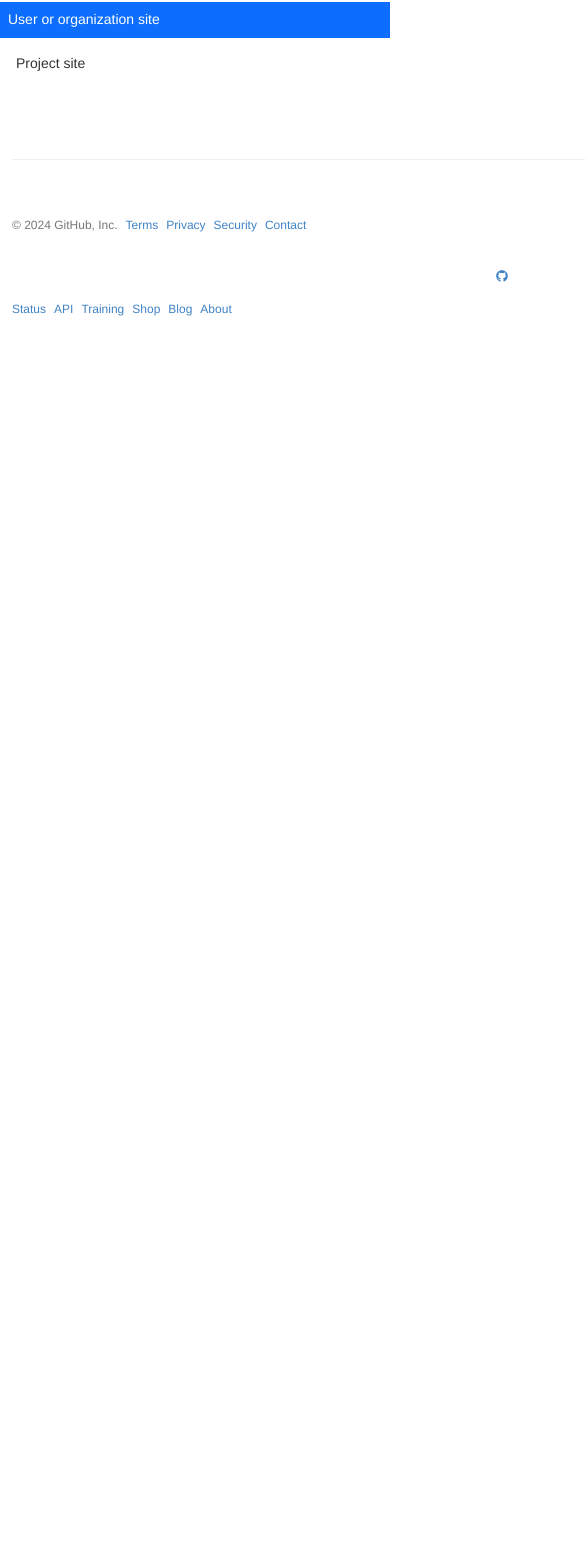
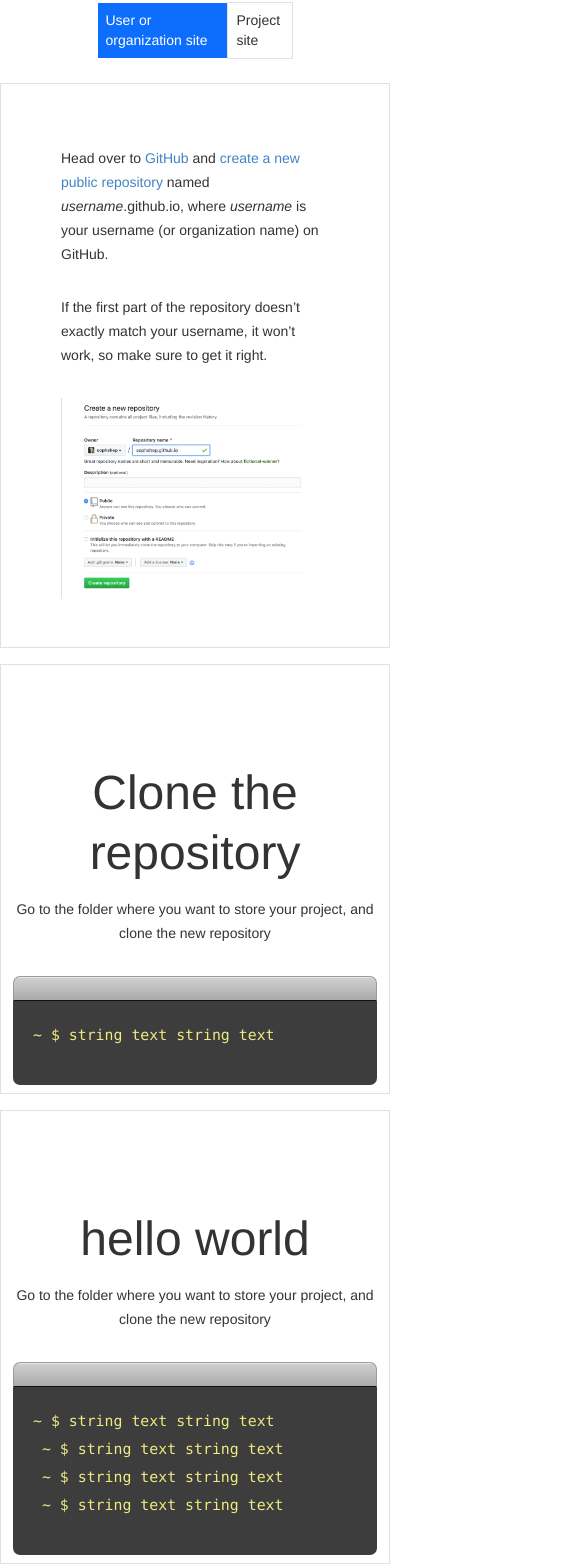
Before and after one commit to andrijaJ01/github-pages-clone, a React (Create React App) app: page / in a window 390 px wide. Shown: the part 1192-2760 px from the top of the page, 585 px wide, since content can reach past the window. Before the commit the page ends 1581 px from the top, so only its background shows below. Built offline with nearby package versions, Linux system fonts and the light colour scheme.

Commit message:
fix responsiveness of the page components

```diff
--- a/src/App.js
+++ b/src/App.js
@@ -4,7 +4,7 @@ import HeroSpot from "./components/Hero";
 import TutorialSection from "./components/Tutorial";
 import Footer from "./components/Footer";
 import NextSteps from "./components/NextSteps";
-import "bootstrap/dist/css/bootstrap.min.css";
+
 import { BrowserRouter as Router } from "react-router-dom";
 
 function App() {
@@ -15,10 +15,11 @@ function App() {
                 <Row>
                     <Col className="mx-auto" xs={12} md={8}>
                         <TutorialSection />
-                        <Footer />
+
                     </Col>
                 </Row>
             </Container>
+            <Footer />
         </Router>
     );
 }
--- a/src/components/Footer/index.jsx
+++ b/src/components/Footer/index.jsx
@@ -2,25 +2,23 @@ import React from 'react';
 import { Row, Col } from 'react-bootstrap';
 import './style.scss';
 import { FaGithub } from "react-icons/fa";
-import {  Link } from "react-router-dom";
+import { Link } from "react-router-dom";
 
 const Footer = () => {
   return (
-      <footer>
-        <Row className="d-flex-inline align-items-center justify-content-center">
-          <Col xs={12} md={4} className="d-flex gap-2">
+    <section className="footer mx-0">
+      <Row className="align-items-center justify-content-center">
+        <Col xs={12} md={4} className="d-flex flex-wrap justify-content-center justify-content-md-start mb-3 mb-md-0 gap-2">
           <p>&copy; 2024 GitHub, Inc.</p>
           <p><Link to="https://docs.github.com/en/github/site-policy/github-terms-of-service">Terms</Link></p>
           <p><Link to="https://docs.github.com/en/github/site-policy/github-privacy-statement">Privacy</Link></p>
           <p><Link to="https://github.com/security">Security</Link></p>
           <p><Link to="https://support.github.com">Contact</Link></p>
         </Col>
-          <Col xs={12} md={4} className="text-center">
-            <Link to="/">
+        <Col xs={12} md={4} className="text-center mb-3 mb-md-0">
           <FaGithub />
-            </Link>
         </Col>
-          <Col xs={12} md={4} className="d-flex gap-2">
+        <Col xs={12} md={4} className="d-flex flex-wrap justify-content-center justify-content-md-end gap-2">
           <p><Link to="https://www.githubstatus.com/">Status</Link></p>
           <p><Link to="https://docs.github.com/rest">API</Link></p>
           <p><Link to="https://training.github.com">Training</Link></p>
@@ -29,7 +27,7 @@ const Footer = () => {
           <p><Link to="https://github.com/about">About</Link></p>
         </Col>
       </Row>
-      </footer>
+    </section>
   );
 };
 
--- a/src/components/Tutorial/QuestionsTab/index.jsx
+++ b/src/components/Tutorial/QuestionsTab/index.jsx
@@ -1,16 +1,11 @@
 import React, { useState } from 'react';
 import { Row, Col, Image } from 'react-bootstrap';
 import '../style.scss';
-import ghdesktop from "../../../assets/ghdesktop.png";
-import found from     "../../../assets/foundation.png"
+import found from     "../../../assets/img-right.png"
 import ShellCodeBlock from '../../UI/Terminal';
 
 const QuestionTabsSection = () => {
-  const [questionTab, setQuestionTab] = useState('option-terminal');
 
-  const handleTabClick = (tabId) => {
-    setQuestionTab(tabId);
-  };
   const terminalContent=[
     `~ $ string text string text`,
 `~ $ string text string text
@@ -21,76 +16,8 @@ const QuestionTabsSection = () => {
   ];
   return (
     <section>
-      {/*
-      <Row id="user-site" className="tutorial-list wrapper active">
-     <Col xs={12} md={6} lg={7} className="image-right">
-          <p>Head over to <a href="https://github.com">GitHub</a> and <a data-proofer-ignore="true" href="https://github.com/new">create a new public repository</a> named <em>username</em>.github.io, where <em>username</em> is your username (or organization name) on GitHub.</p>
-          <p className="details">If the first part of the repository doesn’t exactly match your username, it won’t work, so make sure to get it right.</p>
-        </Col>
 
-        <Col xs={12} md={6} lg={5} className="question">
-          <h4>What git client are you using?</h4>
-          <Row className="tabs">
-            <Col xs={4}>
-              <a
-                id="option-terminal"
-                href="#terminal-step-1"
-                className={`tab-link ${questionTab === 'option-terminal' ? 'selected' : ''}`}
-                onClick={() => handleTabClick('option-terminal')}
-              >
-                A terminal
-              </a>
-            </Col>
-            <Col xs={4}>
-              <a
-                id="option-desktop"
-                href="#setup-in-desktop"
-                className={`tab-link ${questionTab === 'option-desktop' ? 'selected' : ''}`}
-                onClick={() => handleTabClick('option-desktop')}
-              >
-                GitHub Desktop
-              </a>
-            </Col>
-            <Col xs={4}>
-              <a
-                id="option-newuser"
-                href="#new-user-step-1"
-                className={`tab-link ${questionTab === 'option-newuser' ? 'selected' : ''}`}
-                onClick={() => handleTabClick('option-newuser')}
-              >
-                I don't know
-              </a>
-            </Col>
-          </Row>
-        </Col>
-
-        <Col xs={12} className={`question-step ${questionTab !== 'option-newuser' ? 'hidden' : ''} image-right`}>
-          <h4>Download GitHub Desktop</h4>
-          <p>GitHub Desktop is a great way to use Git and GitHub on macOS and Windows.</p>
-          <a className="desktop-download" href="https://desktop.github.com"><span className="icon"></span>Download GitHub Desktop</a>
-          <Image src={ghdesktop} width="100%" alt="GitHub Desktop screenshot" className="full-size" />
-        </Col>
-
-        <Col xs={12} className={`question-step ${questionTab !== 'option-terminal' ? 'hidden' : ''} image-right`}>
-          <h4>Clone the repository</h4>
-          <p>Go to the folder where you want to store your project, and clone the new repository:</p>
-          <div className="terminal">
-            <div className="header"></div>
-            <div className="shell">
-              <p><span className="path">~</span><span className="prompt">$</span>git clone https://github.com/<em>username</em>/<em>username</em>.github.io</p>
-            </div>
-          </div>
-        </Col>
-
-        <Col xs={12} className={`question-step ${questionTab !== 'option-desktop' ? 'hidden' : ''} image-right`}>
-          <h4>Clone the repository</h4>
-          <p>Click the "Set up in Desktop" button. When the GitHub desktop app opens, save the project.</p>
-          <p className="details">If the app doesn't open, launch it and clone the repository from the app.</p>
-        </Col>
-      </Row>
-      */}
-
-      <Row classname="my-2">
+      <Row className="my-2 p-5 border">
         <Col className='d-flex'>
         <Row>
         <Col md={7}>
@@ -104,29 +31,22 @@ const QuestionTabsSection = () => {
         </Col>
       </Row>
 
-      <Row classname>
-        {/*
-        TODO tabs switcher for this section
-        Terminal,Desktop and I dont know tab
-        */}
-      </Row>
 
         <Row>
-        <Col md={12} className='text-center my-3'>
+        <Col md={12} className=' my-2 py-2 text-center border' >
         <h1>Clone the repository</h1>
         <p>Go to the folder where you want to store your project, and clone the new repository</p>
         <ShellCodeBlock content={terminalContent[0]}
         />
         </Col>
+        </Row>
+        <Row>
 
-        <Col md={12} className='text-center my-3'>
+        <Col md={12} className='my-2 py-2 text-center border'>
         <h1>hello world</h1>
-        <p></p>
-        <ShellCodeBlock content={terminalContent[1]}
-        />
+        <p>Go to the folder where you want to store your project, and clone the new repository</p>
+        <ShellCodeBlock content={terminalContent[1]}/>
         </Col>
-
-
         </Row>
 
     </section>
--- a/src/components/Tutorial/index.jsx
+++ b/src/components/Tutorial/index.jsx
@@ -1,13 +1,9 @@
-import React, { useState } from "react";
+import React from "react";
 import { Row, Col } from "react-bootstrap";
 import QuestionTabsSection from "./QuestionsTab";
 
 const TutorialSection = () => {
-    const [activeRow, setActiveRow] = useState("user-site");
 
-    const handleRowChange = (rowId) => {
-        setActiveRow(rowId);
-    };
 
     return (
         <section className="mb-5">
@@ -24,30 +20,25 @@ const TutorialSection = () => {
                 </Col>
             </Row>
             <Row className="my-3 align-items-center">
-                {/* <Row>
-            <Col md={8} xs={8} className={`align-items-center bg-primary ${activeRow === 'user-site' ? 'selected' : ''}`} onClick={() => handleRowChange('user-site')}>
-              <Link to="#user-site" className="lh-1em p-2 position-relatilasve text-light">User or organization site</Link>
-            </Col>
-            <Col md={3} xs={3} className={`d-inline-block p-2 fs-15px bg-light ${activeRow === 'project-site' ? 'selected' : ''}`} onClick={() => handleRowChange('project-site')}>
-              <Link to="#project-site" className="lh-1em position-relative text-dark">Project site</Link>
-            </Col>
-          </Row> */}
-                <Col md={3}></Col>
-                <Col md={4} className={`bg-primary p-2 text-white`}>
+
+                <Col xs={3} md={3}></Col>
+                <Col xs={4} md={4} className={`bg-primary p-2 text-white border-right-0 rounded-left hover-overlay`}>
                     User or organization site
+
                 </Col>
-                <Col className={`p-3`}>Project site</Col>
-                <Col md={3}></Col>
+                <Col className={`p-2 border border-left-0 rounded-right hover-overlay`}>
+                    Project site
+
+                </Col>
+                <Col xs={3} md={3}></Col>
             </Row>
 
-            {/* {activeRow === "user-site" && (
-                <Row>
-                    <QuestionTabsSection />
-                </Row>
-            )}
-            {activeRow === "project-site" && <Row></Row>} */}
-        </section>
-    );
+
+            <Row>
+                <QuestionTabsSection />
+            </Row>
+    </section>);
+
 };
 
 export default TutorialSection;
--- a/src/components/UI/Terminal/index.jsx
+++ b/src/components/UI/Terminal/index.jsx
@@ -2,9 +2,13 @@ import React from 'react';
 
 const ShellCodeBlock = ({ content }) => {
   return (
+    <>
+    <span className='header'></span>
     <code className="shell">
       <pre>{content}</pre>
     </code>
+
+    </>
   );
 };
 
--- a/src/index.js
+++ b/src/index.js
@@ -2,6 +2,7 @@ import React from 'react';
 import ReactDOM from 'react-dom/client';
 import App from './App';
 import '../node_modules/bootstrap/dist/css/bootstrap.min.css';
+
 
 
 const root = ReactDOM.createRoot(document.getElementById('root'));
```
Lines whose indentation alone changed are shown as unchanged.
